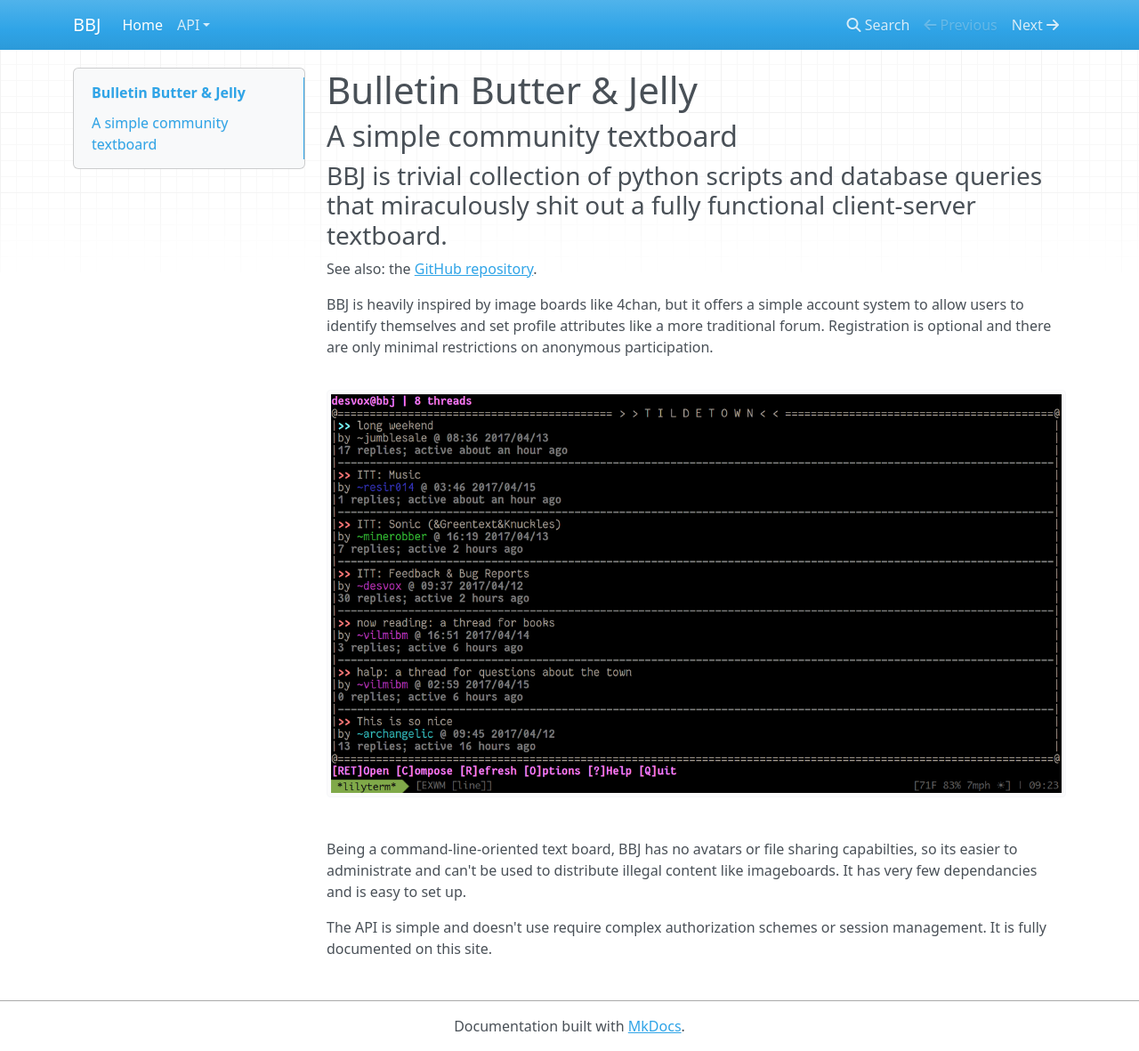
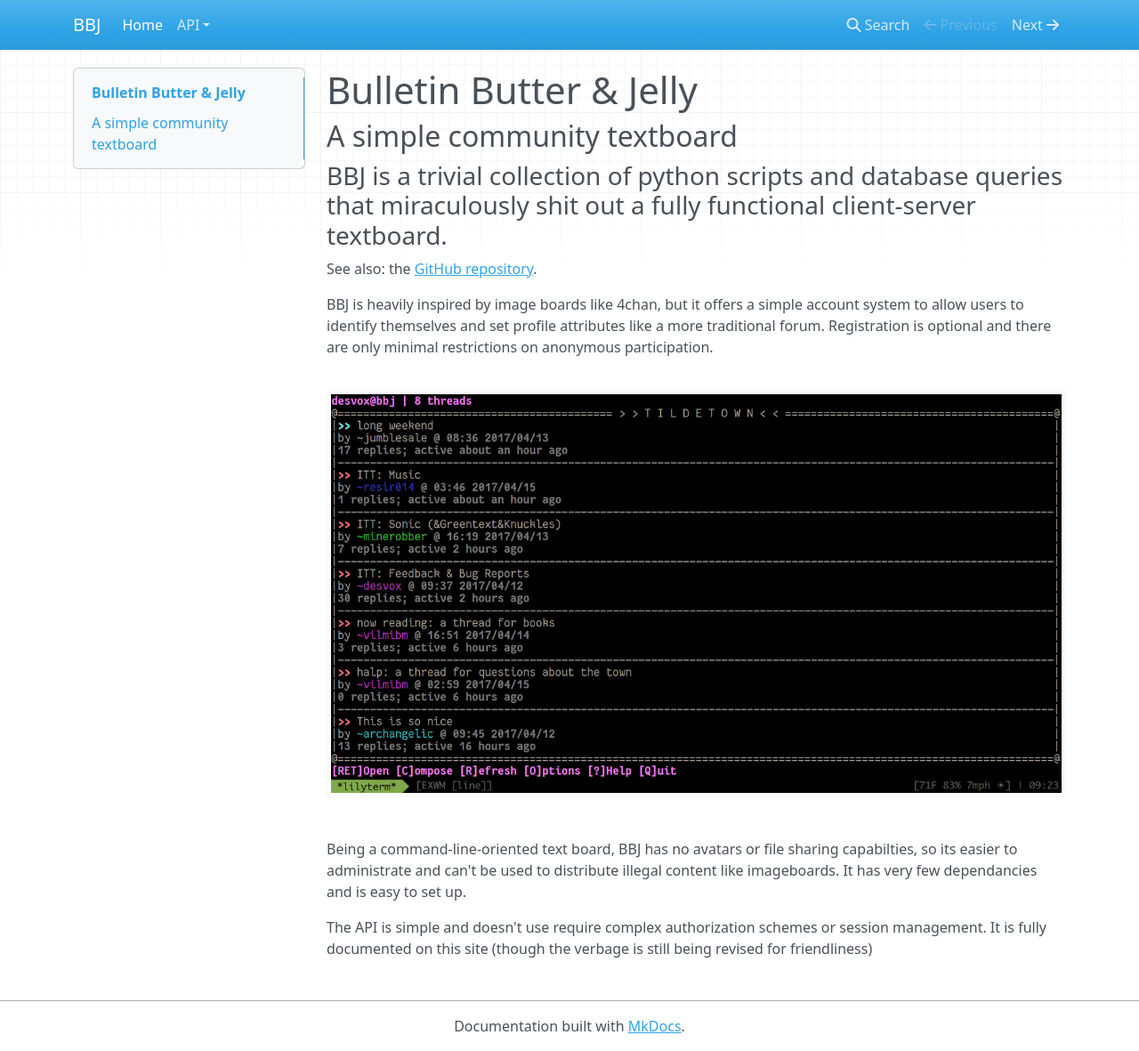
Before and after one commit to bbj-dev/bbj, an MkDocs documentation site: the page built from docs/docs/index.md, in a window 1280 px wide and 1181 px high. Shown: the whole window at 89% size. Built offline with MkDocs 1.6.1, drawn with Linux system fonts in a browser that asks for light colours; nearby versions of some CDN libraries; old or Windows-style settings are respelled for this version of MkDocs.

Commit message:
update vocab on site index

```diff
--- a/docs/docs/index.md
+++ b/docs/docs/index.md
@@ -1,6 +1,6 @@
 # Bulletin Butter & Jelly
 ## A simple community textboard
-### BBJ is trivial collection of python scripts and database queries that miraculously shit out a fully functional client-server textboard.
+### BBJ is a trivial collection of python scripts and database queries that miraculously shit out a fully functional client-server textboard.
 
 See also: the [GitHub repository](https://github.com/desvox/bbj).
 
@@ -16,4 +16,4 @@ capabilties, so its easier to administrate and can't be used to distribute illeg
 content like imageboards. It has very few dependancies and is easy to set up.
 
 The API is simple and doesn't use require complex authorization schemes or session management.
-It is fully documented on this site.
+It is fully documented on this site (though the verbage is still being revised for friendliness)
```
